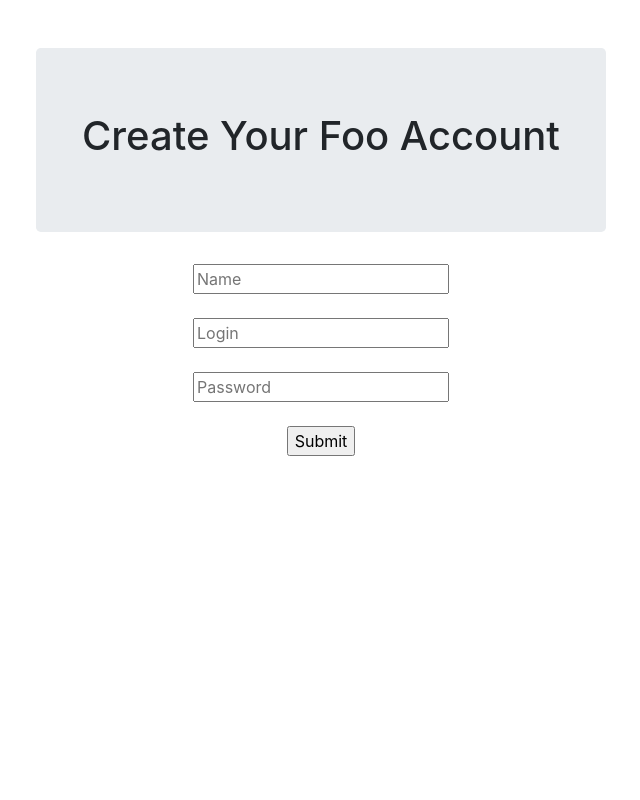
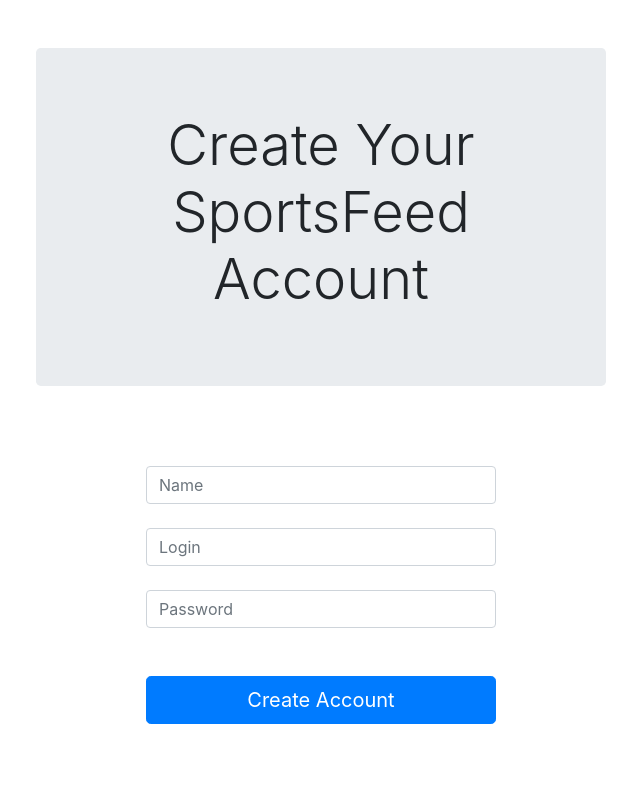
Before and after one commit to jimbo108/sportsfeed, a Django app: page /login/new/ in a window 1280 px wide. Shown: the whole page, without its empty margins (319-959 px from the left). Run offline with Django 3.2, Linux system fonts and the light colour scheme; some libraries are stand-ins or nearby versions.

Commit message:
Added styling to new_user.html

```diff
--- a/login/templates/new_user.html
+++ b/login/templates/new_user.html
@@ -5,57 +5,61 @@
         <meta http-equiv="X-UA-Compatible" content="IE=edge">
         <meta name="viewport" content="width=device-width, initial-scale=1">
         <title>Login</title>
+        <link rel="stylesheet" href="{% static 'login/bootstrap/css/bootstrap.min.css'%}">
         <link rel="stylesheet" type="text/css" href="{% static 'login/style.css' %}"/>
-        <link rel="stylesheet" href="{% static 'login/bootstrap/css/bootstrap.min.css'%}">
     </head>
-    <body>
+    <body class="grey-background">
         <br/>
         <br/>
         <div class="container">
             <div class="row">
                 <div class="col-md-6 offset-3 jumbotron text-center">
-                    <h1>Create Your Foo Account</h1>
+                    <h1 class="display-4">Create Your SportsFeed Account</h1>
                 </div>
             </div>
             <div class="row">
-                <div class="col-md-6 offset-3 text-center">
+                <div class="col-md-4 offset-4 text-center form-div rounded">
                     <form action='/login/new/submit/' method="POST">
                         {% csrf_token %}
+                        <br/>
+                        <br/>
                         {% if invalid_name or missing_name %}
-                        <input id="new_user_name_field" name="name" placeholder="Name" class="invalid-or-missing"/>
-                        {% else %}
-                        <input id="new_user_name_field" name="name" placeholder="Name"/>
-                        {% endif %}
+                        <input id="new_user_name_field" name="name" placeholder="Name" class="form-control invalid-or-missing"/>
                         {% if invalid_name %}
                         <p>Please enter a name using only alphanumeric characters.</p>
                         {% endif %}
                         {% if missing_name %}
                         <p>Please enter a name.</p>
                         {% endif %}
+                        {% else %}
+                        <input id="new_user_name_field" name="name" placeholder="Name" class="form-control"/>
                         <br/>
-                        <br/>
+                        {% endif %}
+
                         {% if invalid_email or missing_email %}
-                        <input id="new_user_email_field" name="email" placeholder="Login" class="invalid-or-missing"/>
+                        <input id="new_user_email_field" name="email" placeholder="Login" class="form-control invalid-or-missing"/>
                         <p>Please enter a valid email address.</p>
                         {% else %}
-                        <input id="new_user_email_field" name="email" placeholder="Login"/>
+                        <input id="new_user_email_field" name="email" placeholder="Login" class="form-control"/>
+                        <br/>
                         {% endif %}
-                        <br/>
-                        <br/>
+
                         {% if missing_password or overshort_password %}
-                        <input id="new_user_password_field" name="password" placeholder="Password" class="invalid-or-missing"/>
-                        {% else %}
-                        <input id="new_user_password_field" name="password" placeholder="Password"/>
-                        {% endif %}
+                        <input id="new_user_password_field" name="password" placeholder="Password" class="form-control invalid-or-missing"/>
                         {% if overshort_password %}
                         <p>Please enter a password that is at least 8 characters long.</p>
                         {% endif %}
                         {% if missing_password %}
                         <p>Please enter a password.</p>
                         {% endif %}
+                        {% else %}
+                        <input id="new_user_password_field" name="password" placeholder="Password" class="form-control"/>
                         <br/>
-                        <br/>
-                        <input id="new_user_submit_button" type="submit" value="Submit"/>
+                        {% endif %}
+                       <br/>
+                        <button class="btn btn-lg btn-primary btn-block purple-button" id="new_user_submit_button" type="submit">
+                            Create Account
+                        </button>
                     </form>
 
                 </div>
```
Also changed, not shown: login/models.py (line endings or trailing spaces).
